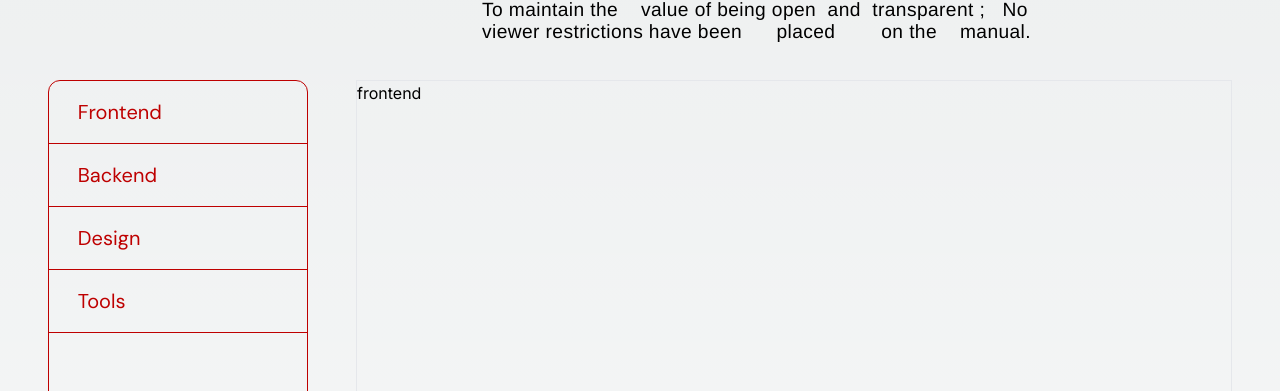
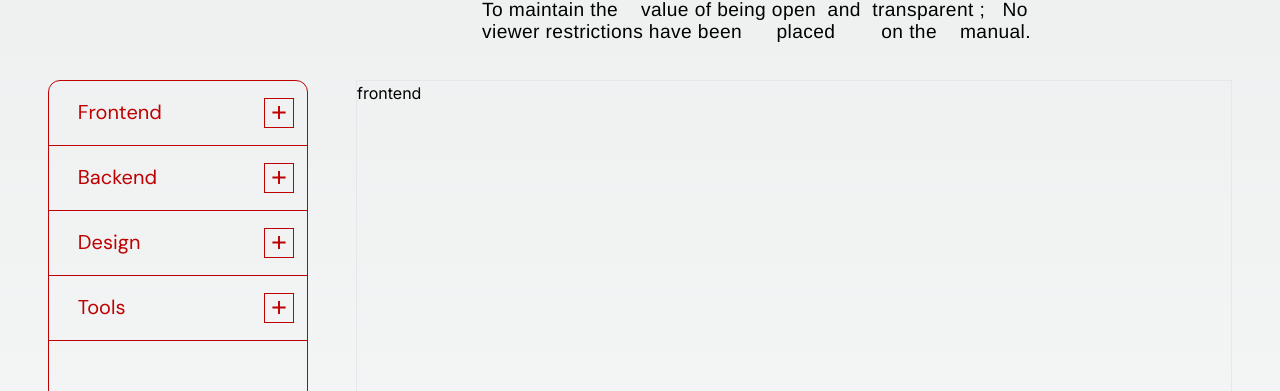
Before and after one commit to akkhayar/akkhayar.com, a Next.js app: page / in a window 1280 px wide. Shown: the part 2197-2588 px from the top of the page. Built offline with nearby package versions, Linux system fonts and the light colour scheme; a web font is replaced by a local one.

Commit message:
feat: handbook menu

```diff
--- a/src/components/HandbookContent.css
+++ b/src/components/HandbookContent.css
@@ -2,6 +2,7 @@
 
 .hover-invert:hover {
     background-color: #BE0000;
+    color: #090909;
     cursor: crosshair;
 
 }
@@ -17,6 +18,8 @@
 
 .menu-content:hover {
     color: #090909;
+    background-color: #BE0000;
+
 }
 
 .border-color {
--- a/src/components/HandbookContent.tsx
+++ b/src/components/HandbookContent.tsx
@@ -28,25 +28,45 @@ export default function HandbookContent() {
                 {/* Menu */}
                 <div className='col-span-3'>
                     <div className='border border-color grid grid-rows-12 rounded-xl'>
-                        <div className='border-b border-color row-span-2 hover-invert handbook-menu py-4'>
-                            <ul className='menu-content'>
+                        <div className='border-b border-color grid grid-cols-12 row-span-2 hover-invert handbook-menu py-4'>
+                            <div className='col-span-10 menu-content'>
+                                <ul>
                                     <li onClick={() => setSelectedMenu('frontend')}>Frontend</li>
                                 </ul>
                             </div>
-                        <div className='border-b border-color row-span-2 hover-invert handbook-menu py-4'>
-                            <ul className='menu-content'>
+                            <div className='col-span-2'>
+                                <img src="handbook_select.svg" alt="" />
+                            </div>
+                        </div>
+                        <div className='border-b border-color grid grid-cols-12 row-span-2 hover-invert handbook-menu py-4'>
+                            <div className='col-span-10 menu-content'>
+                                <ul>
                                     <li onClick={() => setSelectedMenu('backend')}>Backend</li>
                                 </ul>
                             </div>
-                        <div className='border-b border-color row-span-2 hover-invert handbook-menu py-4'>
-                            <ul className='menu-content'>
+                            <div className='col-span-2'>
+                                <img src="handbook_select.svg" alt="" />
+                            </div>
+                        </div>
+                        <div className='border-b border-color grid grid-cols-12 row-span-2 hover-invert handbook-menu py-4'>
+                            <div className='col-span-10 menu-content'>
+                                <ul>
                                     <li onClick={() => setSelectedMenu('design')}>Design</li>
                                 </ul>
                             </div>
-                        <div className='border-b border-color row-span-2 hover-invert handbook-menu py-4'>
-                            <ul className='menu-content'>
+                            <div className='col-span-2'>
+                                <img src="handbook_select.svg" alt="" />
+                            </div>
+                        </div>
+                        <div className='border-b border-color grid grid-cols-12 row-span-2 hover-invert handbook-menu py-4'>
+                            <div className='col-span-10 menu-content'>
+                                <ul>
                                     <li onClick={() => setSelectedMenu('tools')}>Tools</li>
                                 </ul>
+                            </div>
+                            <div className='col-span-2'>
+                                <img src="handbook_select.svg" alt="" />
+                            </div>
                         </div>
                         <div className='row-span-4 pt-14'>
                             <span className='ps-3'>
```
Also changed, not shown: public/handbook_select.svg (added). Lines whose indentation alone changed are shown as unchanged.
